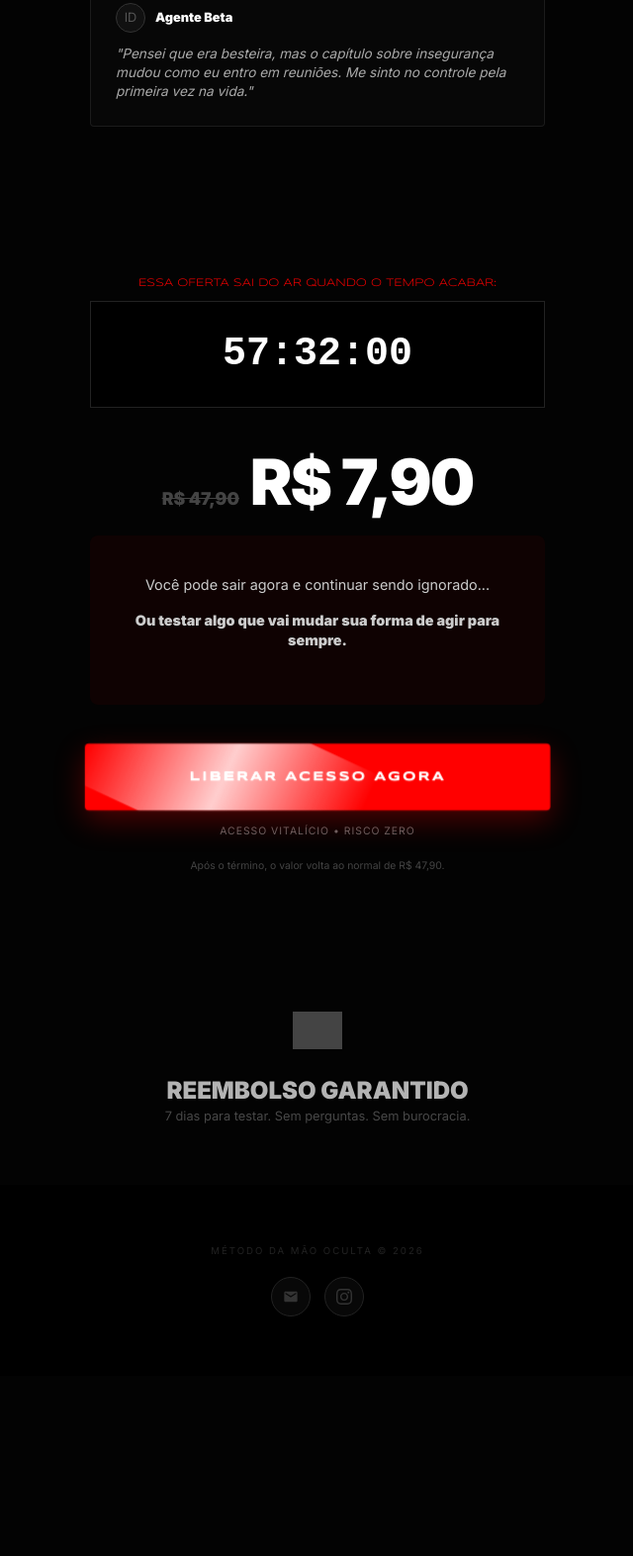
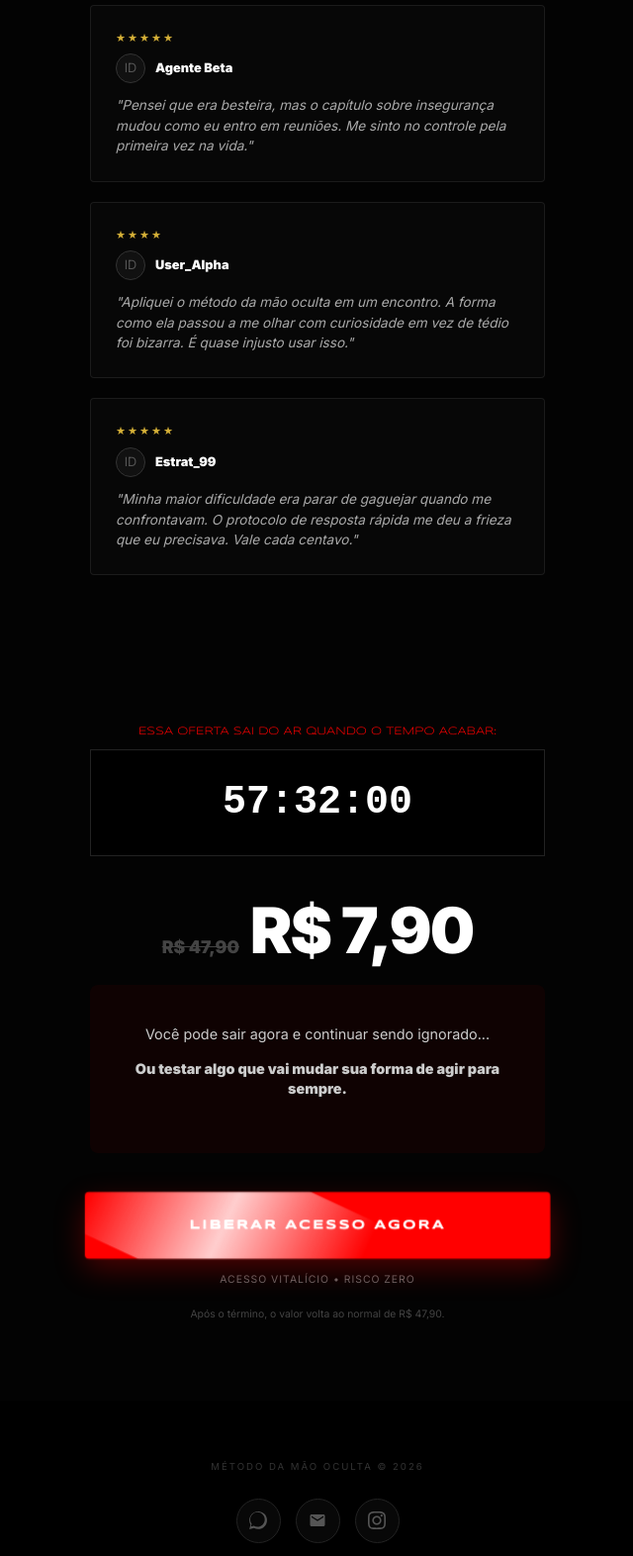
Before and after one commit to evollg/site, a plain HTML site: page index.html in a window 1280 px wide. Shown: the part 1588-3160 px from the top of the page at 99% size, without its empty margins (319-959 px from the left). Before the commit the page ends 2978 px from the top, so only its background shows below. Drawn offline with nearby package versions, Linux system fonts and the light colour scheme; grey boxes are pictures that could not be loaded.

Commit message:
Update index.html

```diff
--- a/index.html
+++ b/index.html
@@ -70,6 +70,7 @@
             border: none;
             box-shadow: 0 10px 30px var(--shadow-red);
             animation: breathe 3s infinite ease-in-out;
+            cursor: pointer;
         }
 
         .btn-blade::after {
@@ -120,7 +121,7 @@
         }
         .pain-card b { color: #fff; }
 
-        /* MÉTODO UPGRADE PESADO */
+        /* MÉTODO UPGRADE */
         .deliverables { padding: 50px 0; }
         .feature-item {
             background: #080808;
@@ -134,12 +135,13 @@
         .feature-item li { font-size: 0.85rem; color: #888; margin-bottom: 8px; display: flex; align-items: center; }
         .feature-item li::before { content: "✔"; color: var(--primary); margin-right: 10px; font-weight: bold; }
 
-        /* PROVA SOCIAL (HISTÓRIAS) */
+        /* PROVA SOCIAL (HISTÓRIAS + ESTRELAS) */
         .testimonials { padding: 50px 0; }
         .t-card { background: var(--glass); padding: 25px; border-radius: 4px; margin-bottom: 20px; border: 1px solid var(--glass-border); }
         .t-user { display: flex; align-items: center; margin-bottom: 12px; font-size: 0.8rem; }
         .t-avatar { width: 30px; height: 30px; background: #111; border-radius: 50%; display: flex; align-items: center; justify-content: center; margin-right: 10px; border: 1px solid #333; color: #555; }
-        .t-card p { font-size: 0.85rem; color: #aaa; font-style: italic; }
+        .stars { color: var(--accent); font-size: 0.7rem; margin-bottom: 8px; display: block; letter-spacing: 2px; }
+        .t-card p { font-size: 0.85rem; color: #aaa; font-style: italic; line-height: 1.5; }
 
         /* CTA + TIMER */
         .offer { text-align: center; padding: 80px 0; }
@@ -158,12 +160,13 @@
         .final-decision { padding: 40px 20px; background: rgba(255,0,0,0.05); border-radius: 8px; margin-bottom: 40px; text-align: center; }
         .final-decision p { font-size: 0.9rem; color: #ccc; margin-bottom: 15px; }
 
-        /* GARANTIA */
-        .guarantee { padding: 60px 0; text-align: center; opacity: 0.7; }
-        .seal { width: 50px; margin-bottom: 20px; filter: grayscale(1) invert(1); }
-
+        /* RODAPÉ E REDES */
         footer { padding: 60px 0; background: #000; text-align: center; }
-        .social-btn { display: inline-flex; width: 40px; height: 40px; background: #080808; border: 1px solid #222; align-items: center; justify-content: center; border-radius: 50%; margin: 0 5px; }
+        .social-links { display: flex; justify-content: center; gap: 15px; margin-top: 25px; }
+        .social-btn { display: inline-flex; width: 45px; height: 45px; background: #080808; border: 1px solid #222; align-items: center; justify-content: center; border-radius: 50%; transition: 0.3s; text-decoration: none; }
+        .social-btn:hover { border-color: var(--primary); background: #111; }
+        .social-btn svg { width: 18px; fill: #555; transition: 0.3s; }
+        .social-btn:hover svg { fill: #fff; }
     </style>
 </head>
 <body>
@@ -220,13 +223,27 @@
         <h2 class="section-title">Relatórios de Impacto</h2>
 
         <div class="t-card">
+            <span class="stars">★★★★★</span>
             <div class="t-user"><div class="t-avatar">ID</div><strong>Operador 109</strong></div>
             <p>"Eu era o cara que ninguém notava na mesa. Usei a técnica do vácuo numa conversa ontem e senti a diferença na hora... o respeito mudou instantaneamente."</p>
         </div>
 
         <div class="t-card">
+            <span class="stars">★★★★★</span>
             <div class="t-user"><div class="t-avatar">ID</div><strong>Agente Beta</strong></div>
             <p>"Pensei que era besteira, mas o capítulo sobre insegurança mudou como eu entro em reuniões. Me sinto no controle pela primeira vez na vida."</p>
+        </div>
+
+        <div class="t-card">
+            <span class="stars">★★★★</span>
+            <div class="t-user"><div class="t-avatar">ID</div><strong>User_Alpha</strong></div>
+            <p>"Apliquei o método da mão oculta em um encontro. A forma como ela passou a me olhar com curiosidade em vez de tédio foi bizarra. É quase injusto usar isso."</p>
+        </div>
+
+        <div class="t-card">
+            <span class="stars">★★★★★</span>
+            <div class="t-user"><div class="t-avatar">ID</div><strong>Estrat_99</strong></div>
+            <p>"Minha maior dificuldade era parar de gaguejar quando me confrontavam. O protocolo de resposta rápida me deu a frieza que eu precisava. Vale cada centavo."</p>
         </div>
     </section>
 
@@ -246,31 +263,32 @@
         </div>
 
         <div class="btn-wrapper">
-            <a href="#" class="btn-blade">Liberar Acesso Agora</a>
+            <a href="https://pay.kiwify.com.br/SEU_LINK_AQUI" class="btn-blade">Liberar Acesso Agora</a>
             <span class="micro-copy-btn">Acesso Vitalício • Risco Zero</span>
         </div>
 
         <p style="margin-top: 15px; font-size: 0.65rem; color: #444;">Após o término, o valor volta ao normal de R$ 47,90.</p>
     </section>
 
-    <section class="guarantee container">
-        <img src="https://cdn-icons-png.flaticon.com/512/2550/2550354.png" class="seal" alt="Garantia">
-        <h2>REEMBOLSO GARANTIDO</h2>
-        <p style="font-size: 0.8rem; color: #666;">7 dias para testar. Sem perguntas. Sem burocracia.</p>
-    </section>
-
     <footer>
         <div class="container">
-            <p style="font-size: 0.6rem; color: #222; letter-spacing: 2px;">MÉTODO DA MÃO OCULTA &copy; 2026</p>
-            <div style="margin-top: 20px;">
-                <a href="#" class="social-btn"><svg viewBox="0 0 24 24" width="16" fill="#333"><path d="M20 4H4c-1.1 0-1.99.9-1.99 2L2 18c0 1.1.9 2 2 2h16c1.1 0 2-.9 2-2V6c0-1.1-.9-2-2-2zm0 4l-8 5-8-5V6l8 5 8-5v2z"/></svg></a>
-                <a href="#" class="social-btn"><svg viewBox="0 0 24 24" width="16" fill="#333"><path d="M12 2.163c3.204 0 3.584.012 4.85.07 3.252.148 4.771 1.691 4.919 4.919.058 1.265.069 1.645.069 4.849 0 3.205-.012 3.584-.069 4.849-.149 3.225-1.664 4.771-4.919 4.919-1.266.058-1.644.07-4.85.07-3.204 0-3.584-.012-4.849-.07-3.26-.149-4.771-1.699-4.919-4.92-.058-1.265-.07-1.644-.07-4.849 0-3.204.013-3.583.07-4.849.149-3.227 1.664-4.771 4.919-4.919 1.266-.057 1.645-.069 4.849-.069zm0-2.163c-3.259 0-3.667.014-4.947.072-4.358.2-6.78 2.618-6.98 6.98-.059 1.281-.073 1.689-.073 4.948 0 3.259.014 3.668.072 4.948.2 4.358 2.618 6.78 6.98 6.98 1.281.058 1.689.072 4.948.072 3.259 0 3.668-.014 4.948-.072 4.354-.2 6.782-2.618 6.979-6.98.059-1.28.073-1.689.073-4.948 0-3.259-.014-3.667-.072-4.947-.196-4.354-2.617-6.78-6.979-6.98-1.281-.059-1.69-.073-4.949-.073zm0 5.838c-3.403 0-6.162 2.759-6.162 6.162s2.759 6.163 6.162 6.163 6.162-2.759 6.162-6.163c0-3.403-2.759-6.162-6.162-6.162zm0 10.162c-2.209 0-4-1.79-4-4 0-2.209 1.791-4 4-4s4 1.791 4 4c0 2.21-1.791 4-4 4zm6.406-11.845c-.796 0-1.441.645-1.441 1.44s.645 1.44 1.441 1.44c.795 0 1.439-.645 1.439-1.44s-.644-1.44-1.439-1.44z"/></svg></a>
+            <p style="font-size: 0.6rem; color: #333; letter-spacing: 2px;">MÉTODO DA MÃO OCULTA &copy; 2026</p>
+            <div class="social-links">
+                <a href="https://wa.me/5511960947920" class="social-btn" title="Suporte WhatsApp">
+                    <svg viewBox="0 0 24 24"><path d="M.057 24l1.687-6.163c-1.041-1.804-1.588-3.849-1.587-5.946.003-6.556 5.338-11.891 11.893-11.891 3.181.001 6.167 1.24 8.413 3.488 2.246 2.248 3.484 5.232 3.483 8.413-.003 6.557-5.338 11.892-11.893 11.892-1.997-.001-3.951-.5-5.688-1.448l-6.308 1.654zm6.222-4.715c1.541.913 3.11 1.403 4.851 1.403 5.383 0 9.761-4.379 9.764-9.766.002-5.388-4.376-9.765-9.763-9.765-5.385 0-9.764 4.379-9.765 9.765-.001 2.108.673 4.054 1.942 5.61l-.995 3.642 3.766-.989z"/></svg>
+                </a>
+                <a href="mailto:evoluglow03@gmail.com" class="social-btn" title="E-mail">
+                    <svg viewBox="0 0 24 24"><path d="M20 4H4c-1.1 0-1.99.9-1.99 2L2 18c0 1.1.9 2 2 2h16c1.1 0 2-.9 2-2V6c0-1.1-.9-2-2-2zm0 4l-8 5-8-5V6l8 5 8-5v2z"/></svg>
+                </a>
+                <a href="https://instagram.com/evollgg" class="social-btn" title="Instagram">
+                    <svg viewBox="0 0 24 24"><path d="M12 2.163c3.204 0 3.584.012 4.85.07 3.252.148 4.771 1.691 4.919 4.919.058 1.265.069 1.645.069 4.849 0 3.205-.012 3.584-.069 4.849-.149 3.225-1.664 4.771-4.919 4.919-1.266.058-1.644.07-4.85.07-3.204 0-3.584-.012-4.849-.07-3.26-.149-4.771-1.699-4.919-4.92-.058-1.265-.07-1.644-.07-4.849 0-3.204.013-3.583.07-4.849.149-3.227 1.664-4.771 4.919-4.919 1.266-.057 1.645-.069 4.849-.069zm0-2.163c-3.259 0-3.667.014-4.947.072-4.358.2-6.78 2.618-6.98 6.98-.059 1.281-.073 1.689-.073 4.948 0 3.259.014 3.668.072 4.948.2 4.358 2.618 6.78 6.98 6.98 1.281.058 1.689.072 4.948.072 3.259 0 3.668-.014 4.948-.072 4.354-.2 6.782-2.618 6.979-6.98.059-1.28.073-1.689.073-4.948 0-3.259-.014-3.667-.072-4.947-.196-4.354-2.617-6.78-6.979-6.98-1.281-.059-1.69-.073-4.949-.073zm0 5.838c-3.403 0-6.162 2.759-6.162 6.162s2.759 6.163 6.162 6.163 6.162-2.759 6.162-6.163c0-3.403-2.759-6.162-6.162-6.162zm0 10.162c-2.209 0-4-1.79-4-4 0-2.209 1.791-4 4-4s4 1.791 4 4c0 2.21-1.791 4-4 4zm6.406-11.845c-.796 0-1.441.645-1.441 1.44s.645 1.44 1.441 1.44c.795 0 1.439-.645 1.439-1.44s-.644-1.44-1.439-1.44z"/></svg>
+                </a>
             </div>
         </div>
     </footer>
 
     <script>
-        // BACKGROUND
+        // BACKGROUND ANIMATION
         const canvas = document.getElementById('canvas-bg');
         const ctx = canvas.getContext('2d');
         let particles = [];
@@ -286,7 +304,7 @@
         function animate() { ctx.clearRect(0, 0, canvas.width, canvas.height); particles.forEach(p => { p.update(); p.draw(); }); requestAnimationFrame(animate); }
         animate();
 
-        // TIMER
+        // TIMER LOGIC
         let totalMs = (57 * 60 + 37) * 100;
         function updateTimer() {
             if (totalMs <= 0) return;
```
